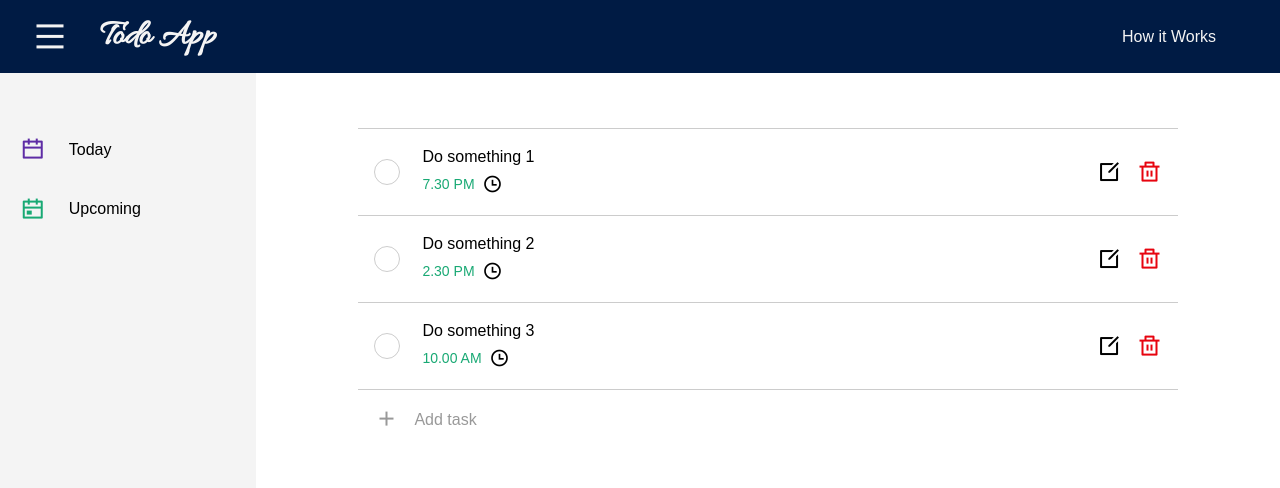
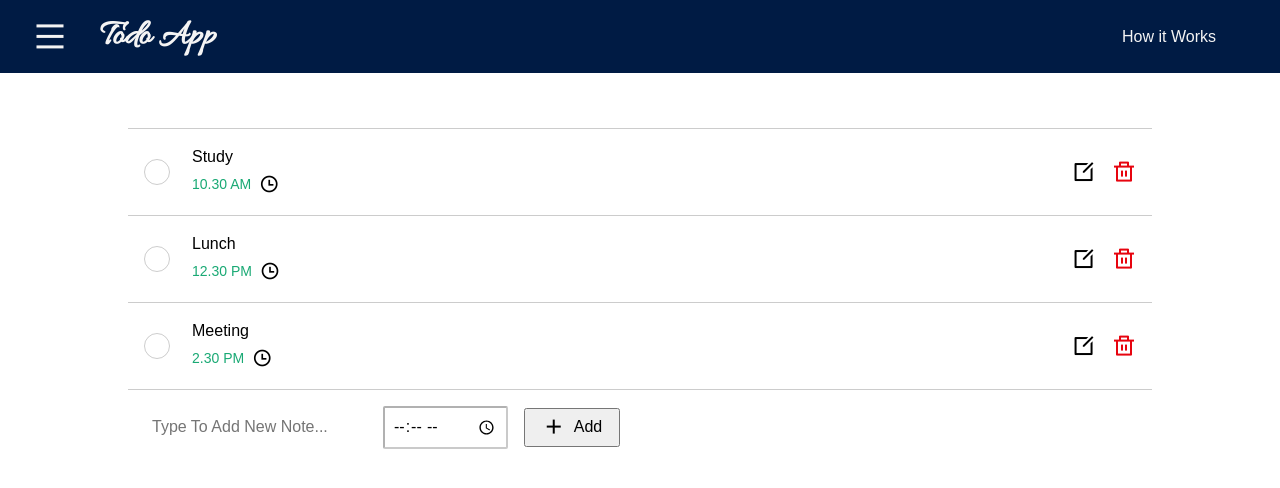
Before and after one commit to yeexiong17/todo-app, a React (Vite) app: page / in a window 1280 px wide. Shown: the top 488 px of the page. Built offline with nearby package versions, Linux system fonts and the light colour scheme.

Commit message:
added delete, edit(text & time), and add new note function.

```diff
--- a/index.html
+++ b/index.html
@@ -3,7 +3,7 @@
 
 <head>
   <meta charset="UTF-8" />
-  <link rel="icon" type="image/svg+xml" href="/vite.svg" />
+  <link rel="icon" href="favicon.ico?v=2" />
   <meta name="viewport" content="width=device-width, initial-scale=1.0" />
   <title>Todo App</title>
 </head>
--- a/src/App.jsx
+++ b/src/App.jsx
@@ -4,23 +4,108 @@ import { notes } from '../src/database'
 import TopNavigation from './components/TopNavigation/TopNavigation';
 import SideNavigation from './components/SideNavigation/SideNavigation';
 import TodayContent from './components/TodayContent/TodayContent';
-import AddTask from './components/AddTask/AddTask'
 
 class App extends Component {
 
   constructor() {
     super()
     this.state = {
-      menuOpen: true,
-      addTask: false,
-      notes: notes
+      menuOpen: false,
+      addNote: false,
+      notes: []
     }
   }
 
-  addTask = (bool) => {
-    this.setState({ addTask: bool })
+  componentDidMount() {
+    if (localStorage.getItem("notes") !== null) {
+      let notes = JSON.parse(localStorage.getItem("notes"))
+      this.setState({ notes: notes })
+    }
+    else {
+      this.setState({ notes: notes })
+    }
   }
 
+  addNote = (msg, time) => {
+    let newId = (this.state.notes[this.state.notes.length - 1].id) + 1;
+    const [hours] = time.split(":");
+    const period = hours >= 12 ? "PM" : "AM";
+
+    if (msg !== "" && time !== "") {
+      this.setState(prevState => ({
+        notes: [
+          ...prevState.notes,
+          {
+            id: newId,
+            message: msg,
+            done: false,
+            edit: false,
+            time: `${time} ${period}`
+          }
+        ]
+      }), () => {
+        this.saveData()
+        document.querySelector('.addMessage').value = ""
+        document.querySelector('.addTime').value = ""
+      })
+    }
+    else {
+      alert("Please Type Something")
+    }
+  }
+
+  editNote = (id) => {
+    this.setState(prevState => ({
+      notes: prevState.notes.map(note => {
+        if (note.id === id) {
+          return { ...note, edit: !note.edit }
+        }
+        return note
+      })
+    }), () => {
+      this.saveData()
+    })
+  }
+
+  timeChange = (e, id) => {
+    const [hours] = e.target.value.split(":");
+    const period = hours >= 12 ? "PM" : "AM";
+
+    this.setState(prevState => ({
+      notes: prevState.notes.map(note => {
+        if (note.id === id) {
+          return { ...note, time: `${e.target.value} ${period}` }
+        }
+        return note
+      })
+    }))
+  }
+
+  inputChange = (e, id) => {
+    this.setState(prevState => ({
+      notes: prevState.notes.map(note => {
+        if (note.id === id) {
+          return { ...note, message: e.target.value }
+        }
+        return note
+      })
+    }))
+  }
+
+  deleteNote = (id) => {
+    this.setState(prevState => ({
+      notes: prevState.notes.filter(note => note.id !== id)
+    }), () => {
+      this.saveData()
+    })
+  }
+
+  saveData = () => {
+    let store = JSON.stringify(this.state.notes)
+    localStorage.setItem("notes", store)
+  }
+
+  // Add strike to task when the task is done
   doneClicked = (id) => {
     this.setState(prevState => ({
       notes: prevState.notes.map(note => {
@@ -29,7 +114,9 @@ class App extends Component {
         }
         return note;
       })
-    }));
+    }), () => {
+      this.saveData()
+    });
   }
 
   menuClicked = () => {
@@ -41,12 +128,9 @@ class App extends Component {
   render() {
     return (
       <div>
-        {
-          this.state.addTask && <AddTask addTask={this.addTask} />
-        }
         <SideNavigation menuOpen={this.state.menuOpen} />
         <TopNavigation menuOpen={this.state.menuOpen} menuClicked={this.menuClicked} />
-        <TodayContent notes={this.state.notes} menuOpen={this.state.menuOpen} doneClicked={this.doneClicked} addTask={this.addTask} />
+        <TodayContent newId={this.state.newId} notes={this.state.notes} menuOpen={this.state.menuOpen} saveData={this.saveData} inputChange={this.inputChange} editNote={this.editNote} deleteNote={this.deleteNote} doneClicked={this.doneClicked} addNote={this.timeChange} timeChange={this.timeChange} />
       </div >
     )
   }
--- a/src/components/AddTask/AddTask.jsx
+++ /dev/null
@@ -1,11 +0,0 @@
-import React from 'react'
-
-const AddTask = () => {
-    return (
-        <div>
-
-        </div>
-    )
-}
-
-export default AddTask
--- a/src/components/Notes/Notes.jsx
+++ b/src/components/Notes/Notes.jsx
@@ -1,31 +1,57 @@
 import React from 'react'
 
-const Notes = ({ id, message, done, time, menuOpen, doneClicked }) => {
+const Notes = ({ id, message, done, edit, time, menuOpen, doneClicked, deleteNote, editNote, inputChange, timeChange }) => {
+
     return (
         <div className={`${menuOpen ? "table" : ""} table-transition`}>
             <div className="overflow-auto">
                 <table className="f6 w-80-l w-100 center" cellSpacing="0">
                     <tbody className="lh-copy">
                         <tr>
-                            <td className="w3 ph3 pv3 bt b--black-20">
+                            <td className="w3 ph3 pv3-ns pv2 bt b--black-20">
                                 <div
                                     onClick={() => doneClicked(id)}
                                     className='circle w-80 ba br-100 bb b--black-20 mb-auto pointer'>
                                 </div>
                             </td>
-                            <td className="pr3 pv3 bt b--black-20">
+                            <td className="pr3 pv3-ns pv2 bt b--black-20">
                                 <div>
-                                    <p className={`${done ? "strike i" : ""} f5`}>{message}</p>
+                                    {edit ?
+                                        <input
+                                            onChange={(event) => inputChange(event, id)}
+                                            className='pa1'
+                                            placeholder='Type Something here...'>
+                                        </input> :
+
+                                        <p className={`${done ? "strike i" : ""} f5`}>{message}</p>
+                                    }
                                     <div className='flex items-center'>
-                                        <p className={`${done ? "strike i" : ""} green mr2`}>{time}</p>
-                                        <i className="ri-time-line f4"></i>
+                                        {edit ?
+                                            <div className='flex items-center'>
+                                                <input
+                                                    onChange={(event) => timeChange(event, id)}
+                                                    className='time pa1 mt1 br1 b--black-30'
+                                                    type="time" />
+                                                <i className="ri-time-line ml2 f4"></i>
+                                            </div> :
+
+                                            <>
+                                                <p className={`${done ? "strike i" : ""} green mr2`}>{time}</p>
+                                                <i className="ri-time-line f4"></i>
+                                            </>
+                                        }
                                     </div>
                                 </div>
                             </td>
-                            <td className="pr3 pv3 bt b--black-20">
+                            <td className="pr3 pv3-ns pv2 bt b--black-20">
                                 <div className='today-fit-content flex items-center ml-auto'>
-                                    <i className="ri-edit-box-line pl3 pointer grow"></i>
-                                    <i className="ri-delete-bin-line pl3 pointer grow dark-red"></i>
+                                    {edit ?
+                                        <i onClick={() => editNote(id)} className="ri-check-line pl3 pointer grow green"></i> :
+                                        (<>
+                                            <i onClick={() => editNote(id)} className="ri-edit-box-line pl3 pointer grow"></i>
+                                            <i onClick={() => deleteNote(id)} className="ri-delete-bin-line pl3 pointer grow dark-red"></i>
+                                        </>)
+                                    }
                                 </div>
                             </td>
                         </tr>
--- a/src/components/SideNavigation/SideNavigation.jsx
+++ b/src/components/SideNavigation/SideNavigation.jsx
@@ -9,12 +9,12 @@ const SideNavigation = ({ menuOpen }) => {
                     Today
                 </p>
             </a>
-            <a href='#' className="sidebar-anchor flex items-center link w-90 pa2 br3 mt3 pointer">
+            {/* <a href='#' className="sidebar-anchor flex items-center link w-90 pa2 br3 mt3 pointer">
                 <i className="ri-calendar-event-line w2 pa0 mr3 f3 green"></i>
                 <p className="black">
                     Upcoming
                 </p>
-            </a>
+            </a> */}
         </div>
     )
 }
--- a/src/components/TodayContent/TodayContent.jsx
+++ b/src/components/TodayContent/TodayContent.jsx
@@ -2,7 +2,7 @@ import React from 'react'
 import './TodayContent.css'
 import Notes from '../Notes/Notes'
 
-const TodayContent = ({ notes, menuOpen, doneClicked }) => {
+const TodayContent = ({ notes, menuOpen, doneClicked, deleteNote, addNote, editNote, inputChange, timeChange }) => {
     return (
         <div className='pt6'>
             {notes.map((note, i) => {
@@ -12,16 +12,34 @@ const TodayContent = ({ notes, menuOpen, doneClicked }) => {
                         id={note.id}
                         message={note.message}
                         done={note.done}
+                        edit={note.edit}
                         time={note.time}
                         menuOpen={menuOpen}
                         doneClicked={doneClicked}
+                        deleteNote={deleteNote}
+                        editNote={editNote}
+                        inputChange={inputChange}
+                        timeChange={timeChange}
                     />
                 )
             })}
             <div className={`${menuOpen ? "table" : ""}`}>
-                <div className='add-task flex items-center w-80-l w-100 center silver bt b--black-20 ph3 pv3 pointer'>
-                    <i className="ri-add-line f3 mr3"></i>
-                    <p>Add task</p>
+                <div className='flex items-center w-80-l w-100 center silver bt b--black-20 ph3 pv3 pointer'>
+                    <input
+                        className='addMessage pa2 bn'
+                        placeholder='Type To Add New Note...'>
+                    </input>
+                    <input
+                        className='addTime ml3 pa2 br1 b--black-30'
+                        type="time" />
+                    <button
+                        onClick={() => addNote(document.querySelector('.addMessage').value,
+                            document.querySelector('.addTime').value
+                        )}
+                        className='flex items-center justify-between ph3 pv1 ml3 pointer'>
+                        <i className="ri-add-line f3 mr2"></i>
+                        <p>Add</p>
+                    </button>
                 </div>
             </div>
         </div>
--- a/src/components/TopNavigation/TopNavigation.jsx
+++ b/src/components/TopNavigation/TopNavigation.jsx
@@ -6,7 +6,7 @@ const TopNavigation = ({ menuClicked }) => {
             <a className="db dtc-l v-mid mid-gray link w-100 w-25-l tc tl-l mb2 mb0-l" href="#" title="Home">
                 <div className='flex items-center pa0'>
                     <i onClick={menuClicked} className="ri-menu-line near-white f2 dim pa0 mr4"></i>
-                    <h2 className='logo near-white ma0 f2-l dim pa0'>Todo App</h2>
+                    <h2 className='logo near-white ma0 f2-l f2 dim pa0'>Todo App</h2>
                 </div>
             </a>
             <div className="dn db-l dtc-l v-mid w-100 w-75-l tc tr-l">
--- a/src/database.js
+++ b/src/database.js
@@ -1,20 +1,23 @@
 export const notes = [
     {
         id: 1,
-        message: "Do something 1",
+        message: "Study",
         done: false,
-        time: "7.30 PM"
+        edit: false,
+        time: "10.30 AM"
     },
     {
         id: 2,
-        message: "Do something 2",
+        message: "Lunch",
         done: false,
-        time: "2.30 PM"
+        edit: false,
+        time: "12.30 PM"
     },
     {
         id: 3,
-        message: "Do something 3",
+        message: "Meeting",
         done: false,
-        time: "10.00 AM"
+        edit: false,
+        time: "2.30 PM"
     }
 ]
```
Also changed, not shown: src/components/SideNavigation/SideNavigation.css (+4 -3 lines), 1 other file (tests, documents, lock files or other folders).
